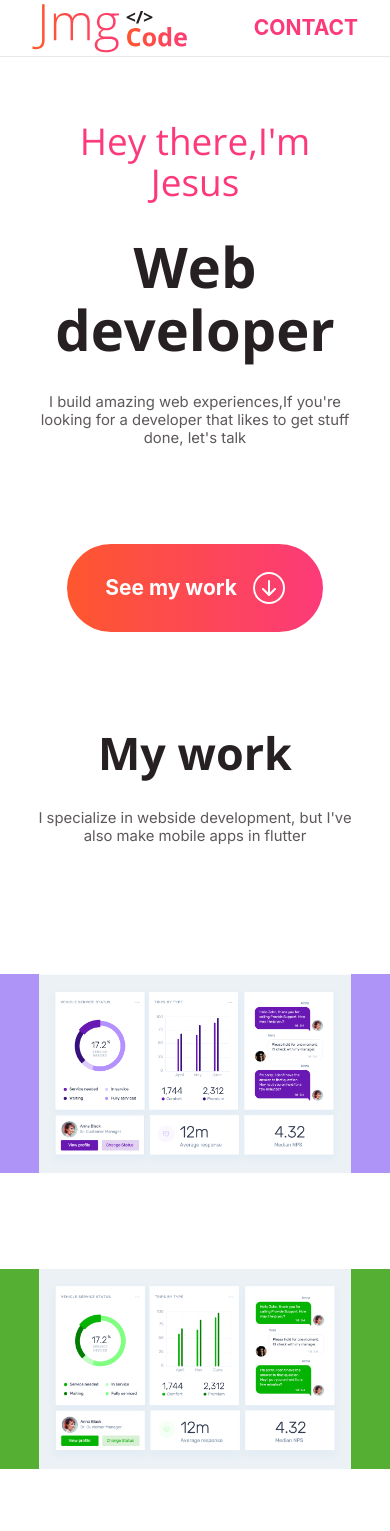
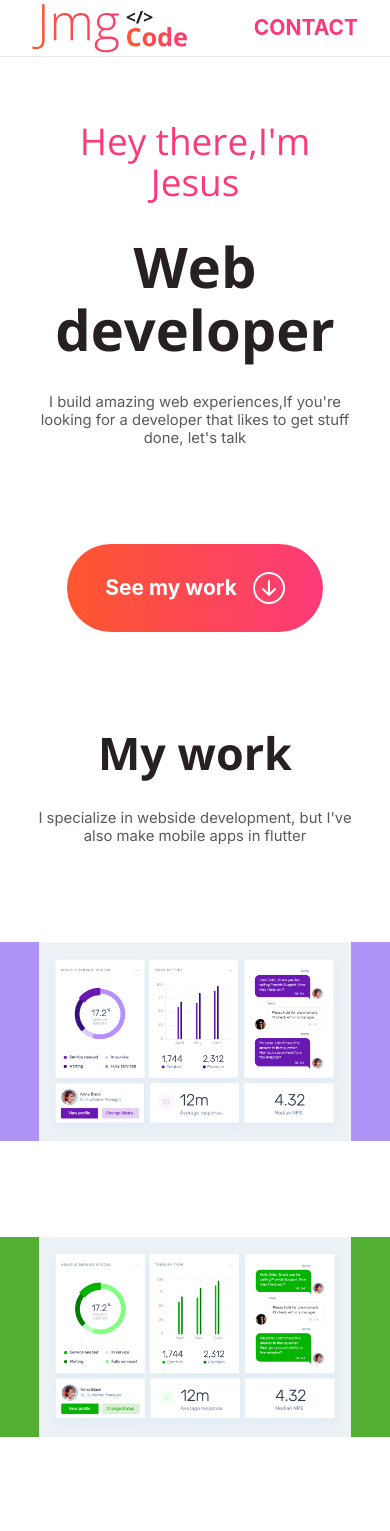
Before and after one commit to JMGCode/portfolio, a Next.js app: page / in a window 390 px wide. Shown: the top 1531 px of the page. Built offline with nearby package versions, Linux system fonts and the light colour scheme.

Commit message:
feature: Change works container gap on mobile devices

```diff
--- a/app/home/works/Works.module.scss
+++ b/app/home/works/Works.module.scss
@@ -56,6 +56,9 @@
 }
 
 @media screen and (max-width: 720px) {
+  .container {
+    gap: 96px;
+  }
   .list-container {
     gap: 96px;
   }
```
